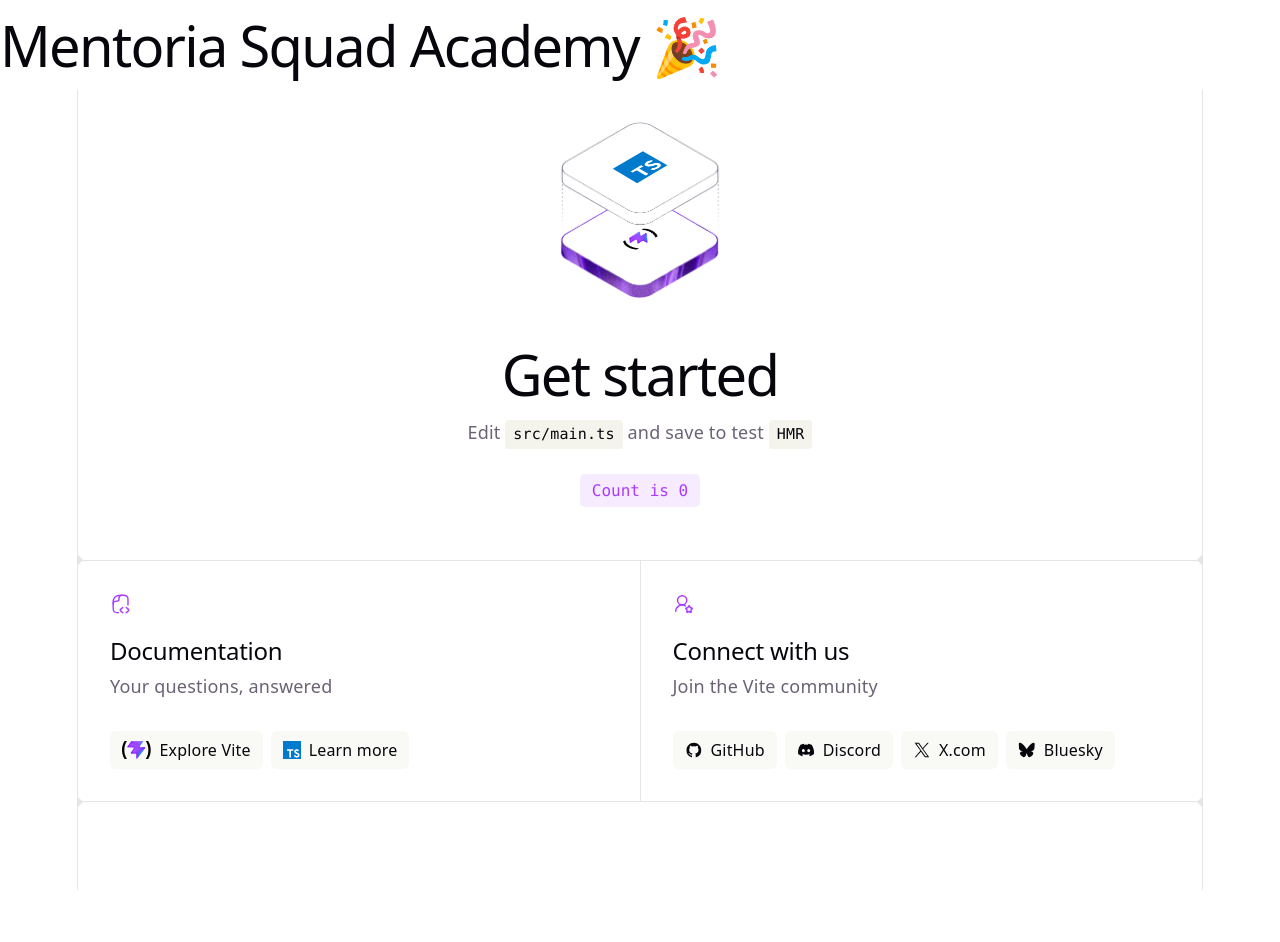
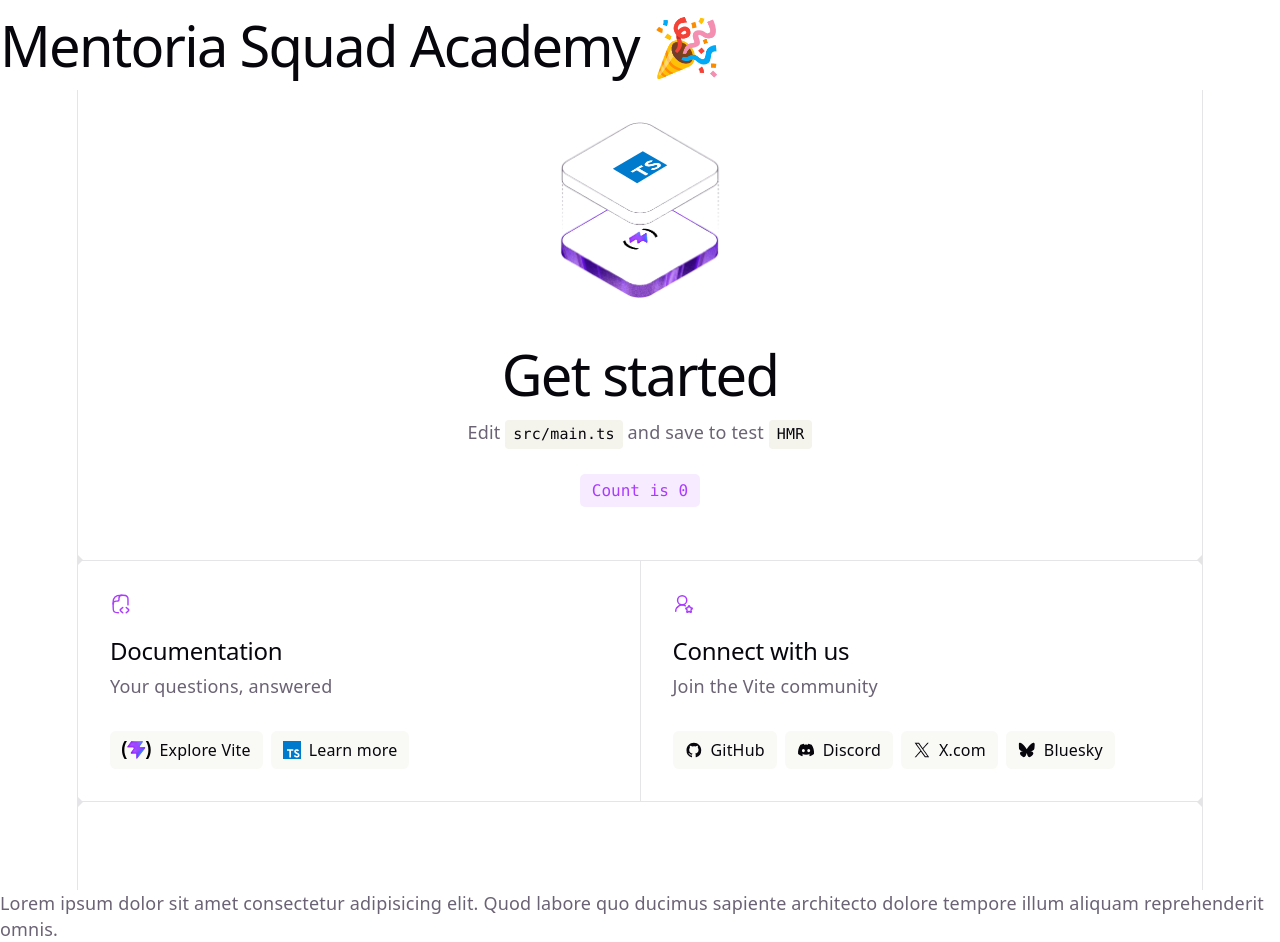
Before and after one commit to emanuelgsouza/mentoria-frontend-squad-academy, a website built with Vite: page index.html in a window 1280 px wide. Before the commit the page ends 890 px from the top, so only its background shows below. Built offline with nearby package versions, Linux system fonts and the light colour scheme.

Commit message:
Meu primeiro commit

```diff
--- a/index.html
+++ b/index.html
@@ -10,5 +10,6 @@
     <h1>Mentoria Squad Academy 🎉</h1>
     <div id="app"></div>
     <script type="module" src="/src/main.ts"></script>
+    <p>Lorem ipsum dolor sit amet consectetur adipisicing elit. Quod labore quo ducimus sapiente architecto dolore tempore illum aliquam reprehenderit omnis.</p>
   </body>
 </html>
```
